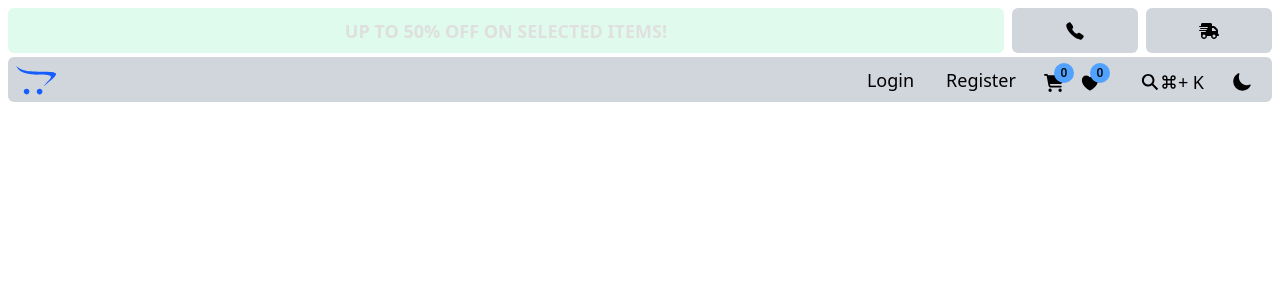
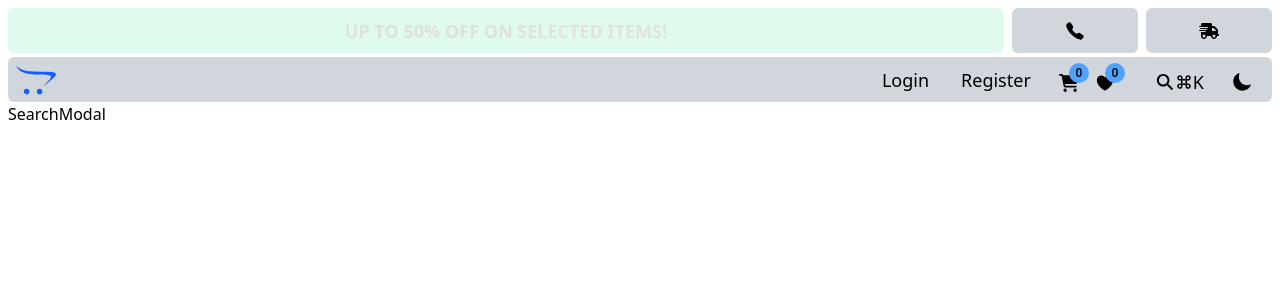
Before and after one commit to snippet-labs/CLIENT-AASHIS, a React (Vite) app in the folder client/: page / in a window 1280 px wide. Shown: the top 300 px of the page. Built offline with nearby package versions, Linux system fonts and the light colour scheme.

Commit message:
client(functionality/searchbar): add search utility types

```diff
--- a/client/src/Components/Menubar/Menubar.tsx
+++ b/client/src/Components/Menubar/Menubar.tsx
@@ -5,7 +5,8 @@ import { Link } from 'react-router';
 import { AnimatePresence, motion } from 'motion/react';
 // UTILS
 import Button from '../../Utils/Button/Button';
-import Searchbar from '../../Utils/Searchbar/Searchbar';
+import Search from '../../Utils/Search/Search';
+import SearchModal from '../../Utils/Search/SearchModal';
 // CONSTANTS
 import { sales } from '../../Constants/Saleoffer';
 // ICONS
@@ -18,6 +19,7 @@ import { IoMoon } from 'react-icons/io5';
 
 // HOOKS
 import useWindowSize from '../../Hooks/useWindowSize';
+import useSearchModal from '../../Hooks/useSearchModal';
 
 // MUI COMPONENTS
 import Badge from '@mui/material/Badge';
@@ -27,6 +29,8 @@ import Tooltip from '@mui/material/Tooltip';
 const Menubar: React.FC = () => {
   // HOOKS
   const windowSize: number = useWindowSize();
+  const { isOpen, handleCloseSearchModal, handleOpenSearchModal } =
+    useSearchModal();
   const [currentSale, setCurrentSale] = useState<string>(sales[0]);
   const timeoutRef = useRef<number | null>(null);
 
@@ -89,7 +93,7 @@ const Menubar: React.FC = () => {
         </div>
 
         <div className="FLEX-CENTER md:GAP lg:GAP">
-          <Link to={'/login'} className="TEXT HOVER-LINK hover:bg-green-400">
+          <Link to={'/login'} className="TEXT HOVER-LINK hover:bg-blue-400">
             Login
           </Link>
           <Link
@@ -113,13 +117,16 @@ const Menubar: React.FC = () => {
                 </Badge>
               </Tooltip>
             </div>
-            <Searchbar />
+            <button onClick={handleOpenSearchModal}>
+              <Search />
+            </button>
             <div className="HOVER-BUTTON">
               <IoMoon size={20} />
             </div>
           </div>
         </div>
       </div>
+      <SearchModal isOpen={isOpen} onClose={handleCloseSearchModal}/>
     </div>
   );
 };
--- a/client/src/Utils/Searchbar/Searchbar.tsx
+++ b/client/src/Utils/Search/Search.tsx
@@ -4,10 +4,10 @@ import { MdKeyboardCommandKey } from 'react-icons/md';
 
 const Searchbar = () => {
   return (
-    <div className="FLEX-CENTER HOVER-LINK TEXT hover:bg-black">
+    <div className="FLEX-CENTER HOVER-LINK TEXT hover:bg-black hover:text-white">
       <IoSearchSharp size={20} />
       <div className="FLEX-CENTER">
-        <MdKeyboardCommandKey /> + K
+        <MdKeyboardCommandKey /> K
       </div>
     </div>
   );
--- /dev/null
+++ b/client/src/Utils/Search/SearchModal.tsx
@@ -0,0 +1,10 @@
+import React from 'react'
+
+// TYPES
+import { SearchModalProps } from './Search.types';
+
+const SearchModal: React.FC<SearchModalProps> = ({ isOpen, onClose }) => {
+  return <div>SearchModal</div>;
+};
+
+export default SearchModal
--- a/client/src/index.css
+++ b/client/src/index.css
@@ -50,7 +50,7 @@
   @apply border-transparent hover:bg-black hover:text-white hover:cursor-pointer p-1 rounded-md;
 }
 .HOVER-LINK {
-  @apply border-transparent rounded-full px-2 py-0.5 md:px-4 md:py-0.5 lg:px-4 lg:py-0.5 hover:text-white hover:cursor-pointer;
+  @apply border-transparent rounded-full px-2 py-0.5 md:px-4 md:py-0.5 lg:px-4 lg:py-0.5;
 }
 
 /* COMPONENTS */
```
Also changed, not shown: client/src/Utils/Search/Search.types.ts (added, +10 -0 lines), client/src/Utils/Button/Button.types.ts (renamed from client/src/Utils/Button/Button.types.tsx), client/src/Utils/Search/RecentSearch.tsx (added), client/src/Utils/Search/Search.types.tsx (renamed from client/src/Utils/Searchbar/Searchbar.types.tsx).
